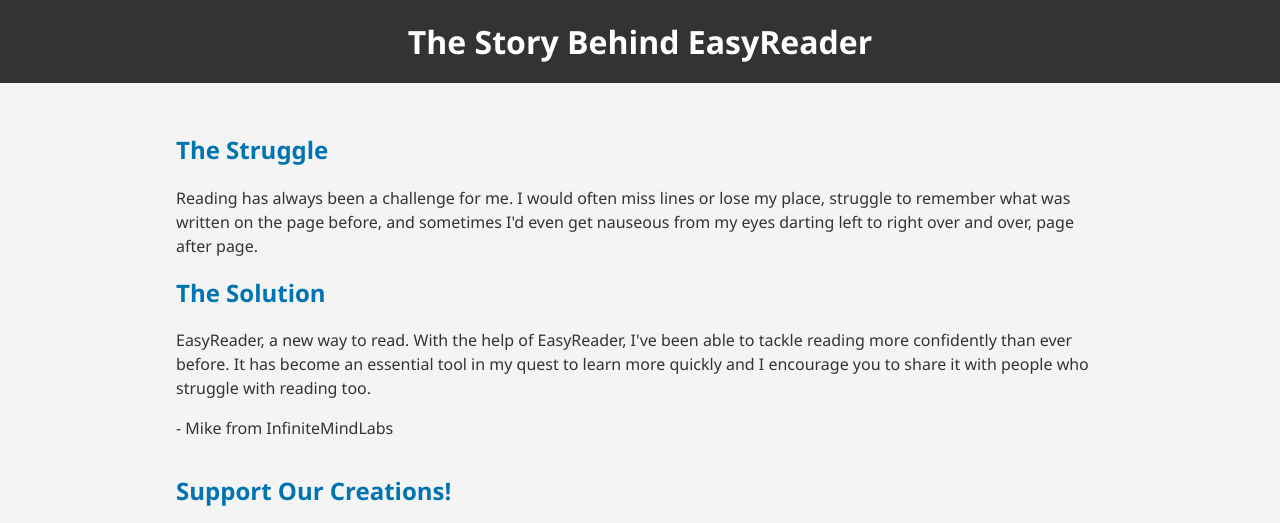
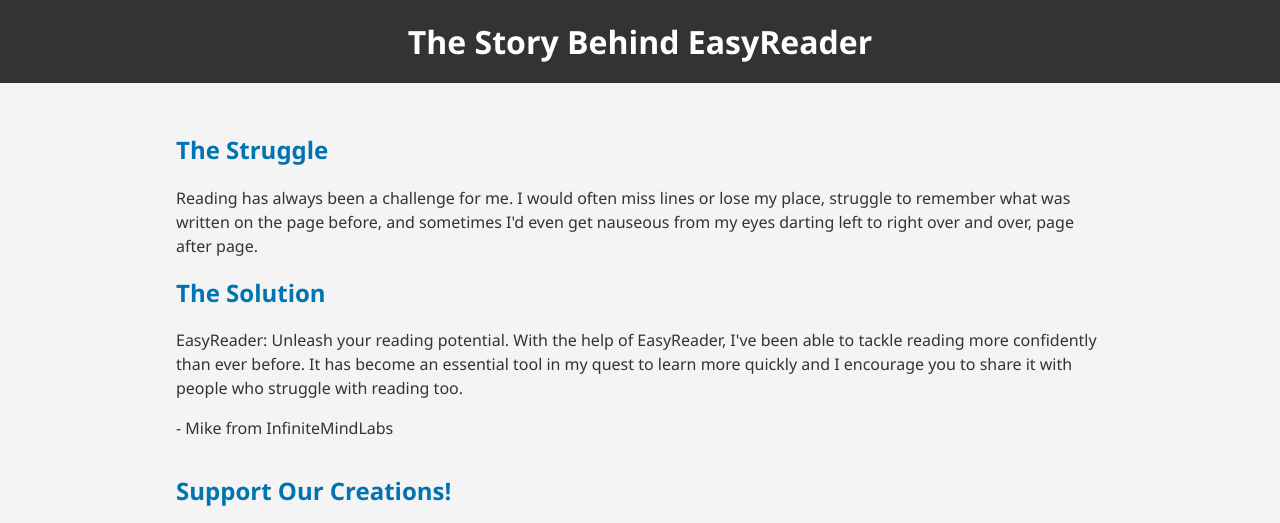
Before and after one commit to infinitemindlabs/Donations, a plain HTML site: page index.html in a window 1280 px wide. Shown: the top 523 px of the page. Drawn offline with Linux system fonts and the light colour scheme.

Commit message:
Update index.html

```diff
--- a/index.html
+++ b/index.html
@@ -20,7 +20,7 @@
 <section class="story">
             <h2>The Solution</h2>
 <p>
-EasyReader, a new way to read. With the help of EasyReader, I've been able to tackle reading more confidently than ever before. It has become an essential tool in my quest to learn more quickly and I encourage you to share it with people who struggle with reading too.
+EasyReader: Unleash your reading potential. With the help of EasyReader, I've been able to tackle reading more confidently than ever before. It has become an essential tool in my quest to learn more quickly and I encourage you to share it with people who struggle with reading too.
 <p>- Mike from InfiniteMindLabs</p>
   </p>
         </section>
```
